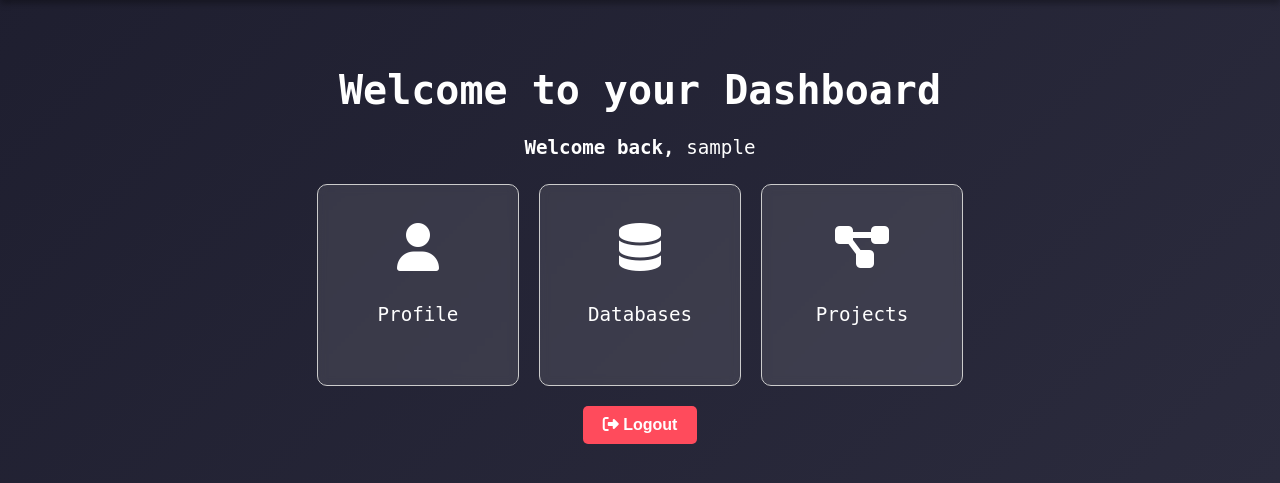
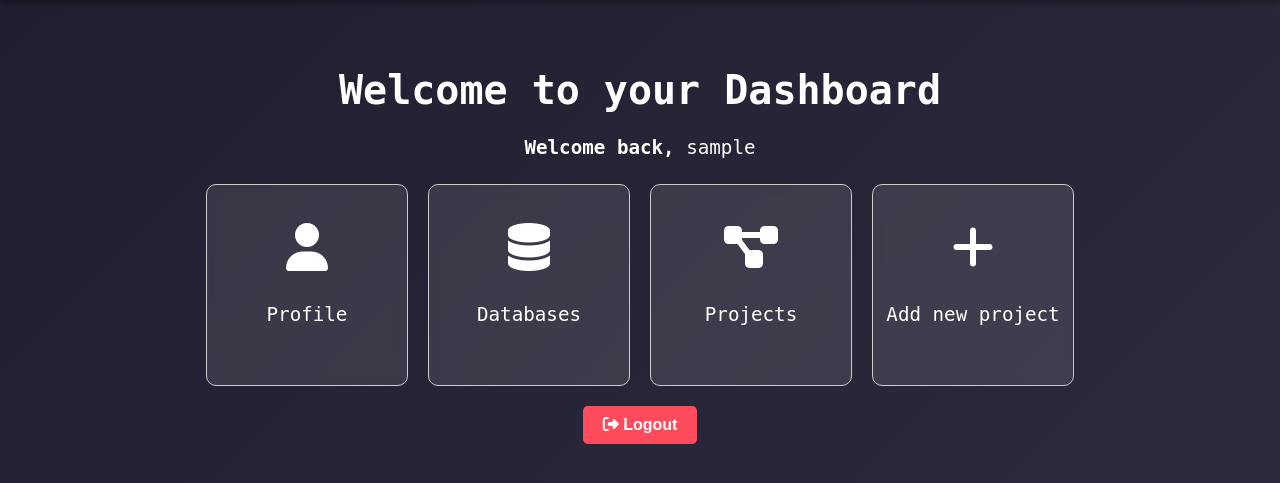
Before and after one commit to AkiTheMemeGod/ProtoBase, a Flask app: page /dashboard in a window 1280 px wide. Shown: the part 74-557 px from the top of the page. Run offline with Flask 3, Linux system fonts and the light colour scheme; the visitor is signed in with stand-in values (Sample User, id 1).

Commit message:
add option to navigate to 'Add new project' in dashboard

```diff
--- a/templates/dashboard.html
+++ b/templates/dashboard.html
@@ -32,6 +32,10 @@
                 <i class="fas fa-project-diagram"></i>
                 <p>Projects</p>
             </div>
+            <div class="tile" onclick="window.location.href='/new_project'">
+                <i class="fas fa-add"></i>
+                <p>Add new project</p>
+            </div>
         </div>
         <button class="logout-button" onclick="window.location.href='/logout'"><i class="fas fa-sign-out-alt"></i> <strong> Logout</strong></button>
     </div>
```
